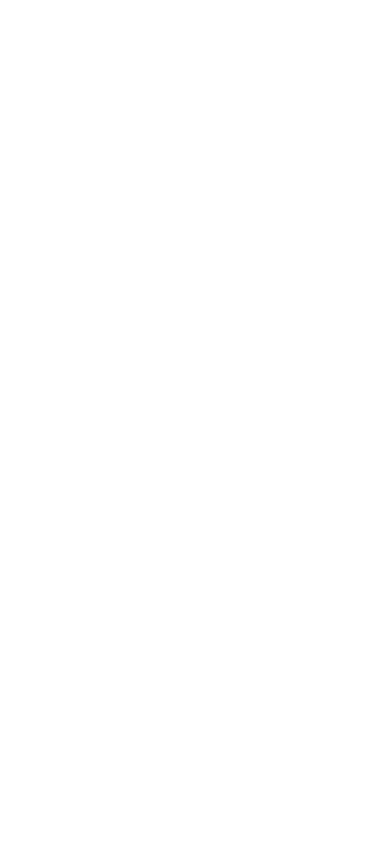
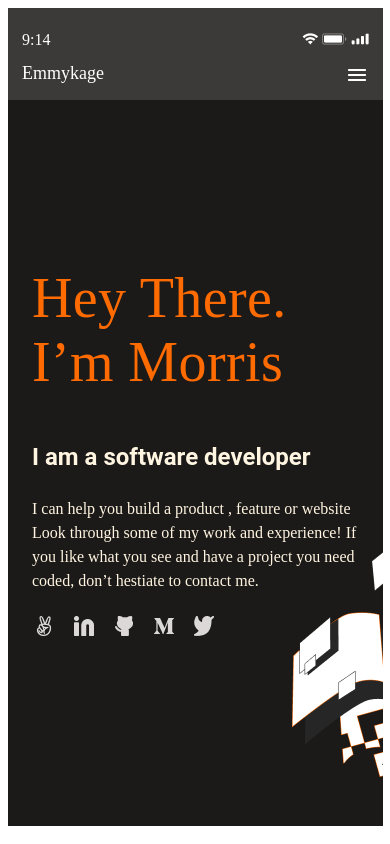
Before and after one commit to Emmykage/portfolio, a website: page index.html in a window 390 px wide. Drawn offline with Linux system fonts and the light colour scheme.

Commit message:
second commit -added mobile view and style

```diff
--- a/index.html
+++ b/index.html
@@ -8,8 +8,48 @@
     <link rel="stylesheet" href="style.css">
 </head>
 <body>
-    <header>
-        <nav class="top"></nav>
-    </header>
+    <div class="exp"></div>
+    <div class="container">
+
+        <header>
+
+            <nav class="top">
+                <div class="app-bar">
+                    <span>9:14</span>
+                    <div class="network-bar">
+                        <img src="Normal Button/Tertiary/Status Bars/Wifi.png">
+                        <img src="Normal Button/Tertiary/Status Bars/Battery.png">
+                        <img src="Normal Button/Tertiary/Status Bars/Cellular Connection.png">
+                    </div>
+                </div>
+                <div class="toolbar">
+                    <div class="logo"><a href=""#>Emmykage</a> </div>
+                        <div class="menu-bar"><img src="Normal button/Tertiary/Icons/Icon - Menu.png"></div>
+                </div>
+
+            </nav>
+        </header>
+        <section class="headline">
+            <h1>Hey There.
+                I’m Morris</h1>
+                <h3>I am a software developer</h3>
+                <p>
+                    I can help you build a product , feature or website Look through some of my work and experience! If you like what you see and have a project you need coded,
+don’t hestiate to contact me.
+                </p>
+                <ul class="social-links"><li>
+                    <li><a href="#"><img src="Normal Button/Tertiary/icons/Icon - Angelist.png"> </a></li>
+                    <li><a href="#"><img src="Normal Button/Tertiary/icons/Icon - Linkedin.png"> </a></li>
+                    <li><a href="#"> <img src="Normal Button/Tertiary/icons/Icon -GitHub.png"></a></li>
+
+                    <li><a href="#"><img src="Normal Button/Tertiary/icons/Icon - Medium.png"> </a></li>
+                    <li><a href="#"> <img src="Normal Button/Tertiary/icons/Icon - Twitter.png"></a></li>
+                </ul>
+                <div><img class="feeler" src="Normal Button/Group.png"></div>
+        </section>
+
+
+    </div>
+
 </body>
 </html>
--- a/style.css
+++ b/style.css
@@ -1,3 +1,110 @@
+.container{
+    width: 375px;
+
+
+    margin: 0 auto;
+    background-color: brown;
+    padding: 0;
+}
+
+
 header {
-  display: flex;
+     height: 92px;
+    color: #fff;
+    background-color: #3C3A39;
+    margin: 0;
+    width: 100%;
+
+
+
 }
+
+nav {
+
+    height: 100%;
+    padding: 8px 14px;
+
+    margin: 0;
+
+}
+.app-bar{
+    display: flex;
+    justify-content: space-between;
+    line-height: 47px;
+    ;
+
+}
+header nav .toolbar{
+    display: flex;
+    justify-content: space-between;
+    font-size: 18px;
+}
+.logo a{
+    font-size: 18px;
+    text-decoration: none;
+    color: #fff;
+}
+.headline{
+    background-color: #1C1A19;
+     width: 100%;
+     padding-top: 120px;
+    padding-bottom: 70px;
+    margin: 0;
+    position: relative;
+}
+.headline h1{
+    font-size: 56px;
+    line-height: 64px;
+    color: #FF6B00;
+    font-family: Crete Round;
+    font-weight: 400;
+    letter-spacing: 0.376px;
+    text-align: left;
+    padding-left: 24px;
+    padding-right: 24px;
+
+
+
+}
+.headline h3{
+    font-size: 24px;
+    font-weight: 700;
+    font-family: roboto;
+    color: #FFF5E1;
+    line-height: 32px;
+    padding-left: 24px;
+    padding-right: 24px;
+
+}
+.headline p{
+    color: #FFF5E1;
+    font-size: 16px;
+    font-weight: 400;
+    line-height: 24px;
+    padding-left: 24px;
+    padding-right: 24px;
+}
+
+
+.headline ul{
+    display: flex;
+    list-style: none;
+    padding-left: 0px;
+
+    margin-bottom: 100px;
+}
+.headline ul li {
+    padding: 4px 8px;
+
+    line-height: 39px;
+
+
+}
+.headline ul li img{
+    height: 24px;
+}
+.feeler{
+    position: absolute;
+    right: 0;
+    bottom: 0px;
+}
```
Also changed, not shown: Normal Button/Group.png (added), Normal Button/Template 2-Main-Mobile.png (added), Normal Button/Tertiary/Icons/Icon - Angelist.png (added), Normal Button/Tertiary/Icons/Icon - Linkedin.png (added), Normal Button/Tertiary/Icons/Icon - Medium.png (added), Normal Button/Tertiary/Icons/Icon - Menu.png (added), Normal Button/Tertiary/Icons/Icon - Twitter.png (added), Normal Button/Tertiary/Icons/Icon -GitHub.png (added), Normal Button/Tertiary/Status Bars/Battery.png (added), Normal Button/Tertiary/Status Bars/Cellular Connection.png (added), Normal Button/Tertiary/Status Bars/Wifi.png (added).
